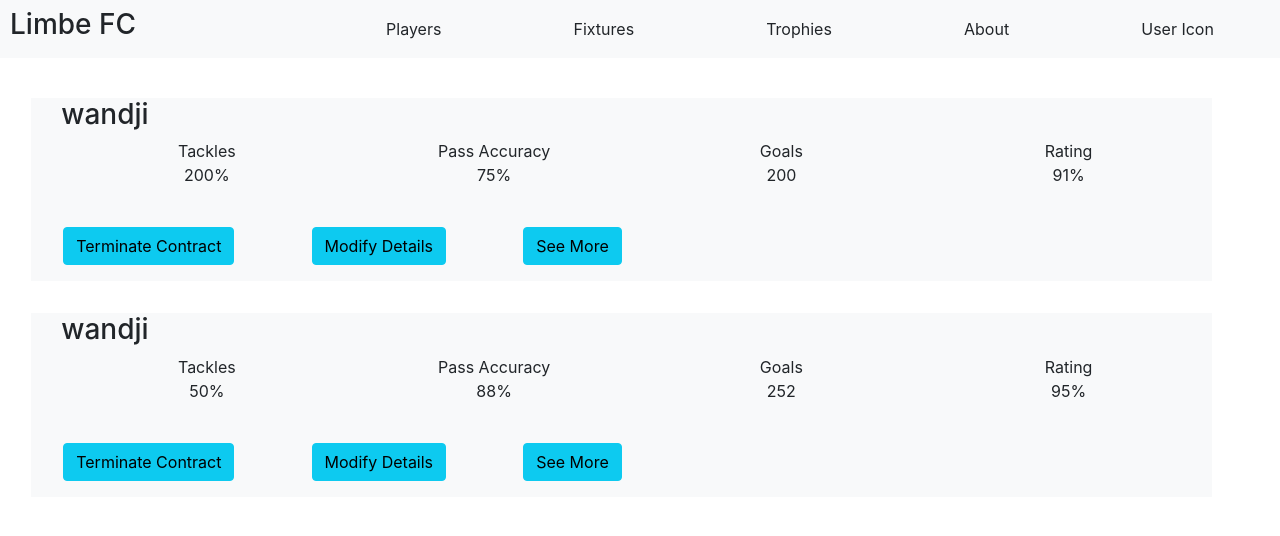
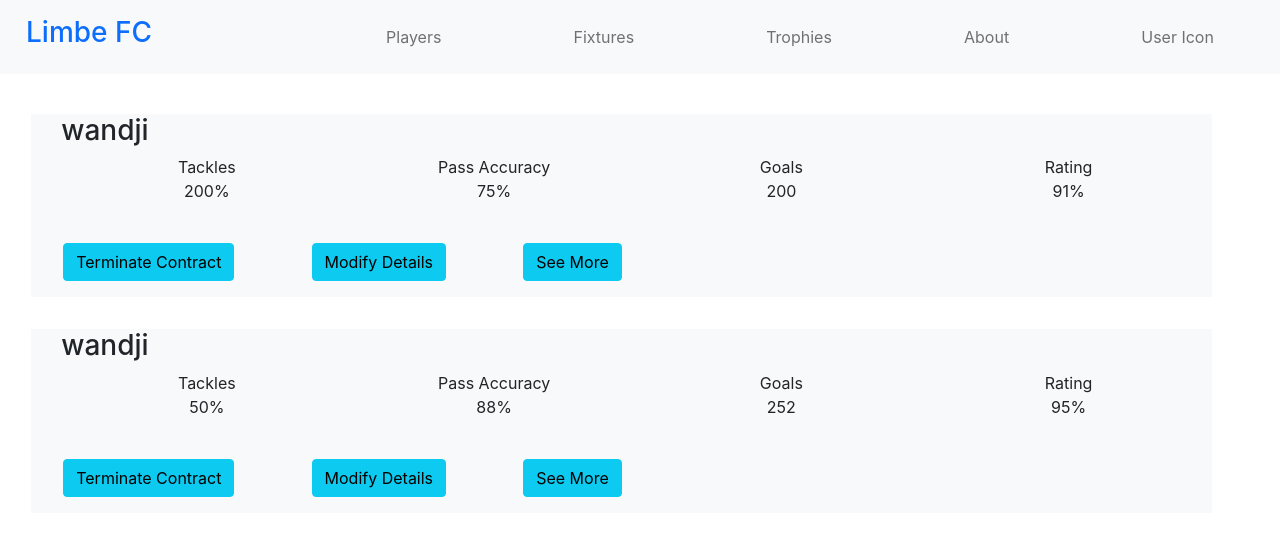
Before and after one commit to wandji20/wandji-fc, a React (Create React App) app: page /players in a window 1280 px wide. Shown: the top 536 px of the page. Built offline with nearby package versions, Linux system fonts and the light colour scheme.

Commit message:
Make nav links clickable

```diff
--- a/src/components/Nav.js
+++ b/src/components/Nav.js
@@ -1,26 +1,38 @@
 /* eslint-disable */
 import React from 'react';
+import { Link } from 'react-router-dom';
 
 const Nav = () => (
   <nav className="navbar navbar-expand-lg navbar-light bg-light justify-content-between">
-
+    <Link to ='/' className="nav-link">
       <h3 className='home'>Limbe FC</h3>
+    </Link>
     <ul className="navbar-nav  d-flex justify-content-around w-75">
+      <Link to ='/players' className="nav-link">
         <li className="nav-item">
           Players
         </li>
+      </Link>
+      <Link to ='/fixtures' className="nav-link">
         <li className="nav-item">
           Fixtures
         </li>
+      </Link>
+      <Link to ='/trophies' className="nav-link">
         <li className="nav-item">
           Trophies
         </li>
+      </Link>
+      <Link to ='/about' className="nav-link">
         <li className="nav-item">
           About
         </li>
+      </Link>
+      <Link to='/admin' className="nav-link">
         <li className="nav-item">
           User Icon
         </li>
+      </Link>
     </ul>
 
   </nav>
```
Lines whose indentation alone changed are shown as unchanged.
